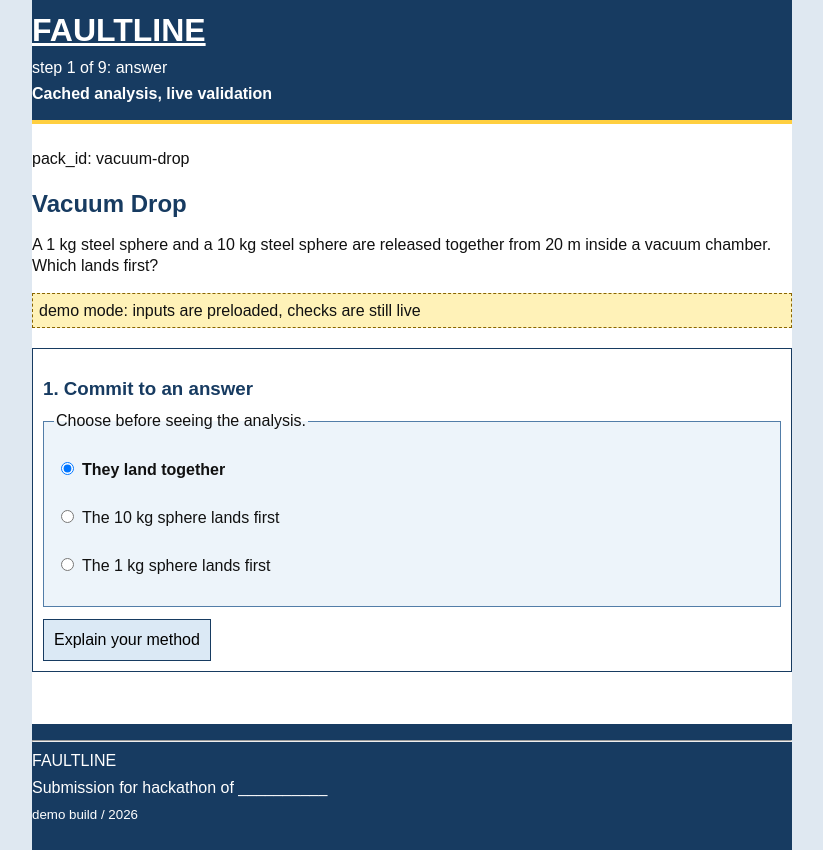
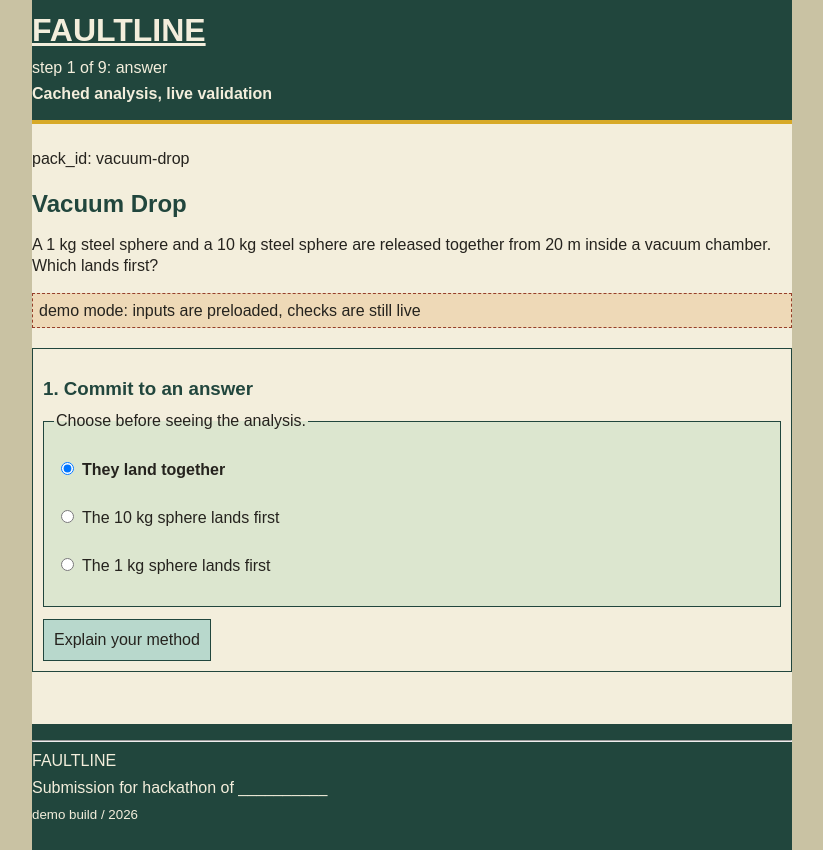
Before and after one commit to nirvairsndhu/faultline-learning, a Next.js app: page /demo in a window 1280 px wide. Shown: the whole page, without its empty margins (228-1051 px from the left). Built offline with nearby package versions, Linux system fonts and the light colour scheme.

Commit message:
style: switch to lab manual palette

```diff
--- a/app/globals.css
+++ b/app/globals.css
@@ -2,14 +2,28 @@
   box-sizing: border-box;
 }
 
+:root {
+  --paper: #f3eedc;
+  --putty: #c9c2a3;
+  --ink: #25231e;
+  --bottle: #21463d;
+  --mustard: #d7a927;
+  --brick: #963e29;
+  --sage: #dce6cf;
+  --manila: #eed9b7;
+  --seafoam: #b8d8cc;
+  --error: #922d23;
+  --success: #2f684b;
+}
+
 html {
-  background: #dfe8f1;
-  color: #111111;
+  background: var(--putty);
+  color: var(--ink);
 }
 
 body {
   margin: 0;
-  color: #111111;
+  color: var(--ink);
   font-family: Arial, Helvetica, sans-serif;
 }
 
@@ -22,23 +36,23 @@ footer {
 main {
   min-height: calc(100vh - 120px);
   padding-bottom: 32px;
-  background: #ffffff;
+  background: var(--paper);
 }
 
 header {
   margin-bottom: 24px;
   padding: 12px 0;
-  border-bottom: 4px solid #ffcf40;
-  background: #173b61;
-  color: #ffffff;
+  border-bottom: 4px solid var(--mustard);
+  background: var(--bottle);
+  color: var(--paper);
 }
 
 header a {
-  color: #ffffff;
+  color: var(--paper);
 }
 
 header a:hover {
-  color: #ffcf40;
+  color: var(--mustard);
 }
 
 header h1 {
@@ -70,7 +84,7 @@ h2,
 h3,
 h4 {
   margin-bottom: 8px;
-  color: #173b61;
+  color: var(--bottle);
 }
 
 p {
@@ -78,11 +92,11 @@ p {
 }
 
 a {
-  color: #174f9b;
+  color: var(--brick);
 }
 
 a:hover {
-  color: black;
+  color: var(--bottle);
   text-decoration-thickness: 2px;
 }
 
@@ -131,15 +145,15 @@ a:active {
 
 .stage {
   padding: 10px;
-  border: 1px solid #173b61;
-  background: #ffffff;
+  border: 1px solid var(--bottle);
+  background: var(--paper);
 }
 
 fieldset {
   margin: 12px 0;
   padding: 10px;
-  border: 1px solid #527da8;
-  background: #edf4fa;
+  border: 1px solid var(--bottle);
+  background: var(--sage);
 }
 
 .choice {
@@ -167,18 +181,18 @@ textarea {
   display: block;
   margin-top: 4px;
   padding: 5px;
-  color: black;
-  background: #fffbe8;
-  border: 1px solid #173b61;
+  color: var(--ink);
+  background: var(--paper);
+  border: 1px solid var(--bottle);
   resize: vertical;
 }
 
 button {
   min-height: 42px;
   padding: 5px 10px;
-  color: black;
-  background: #dbe9f5;
-  border: 1px solid #173b61;
+  color: var(--ink);
+  background: var(--seafoam);
+  border: 1px solid var(--bottle);
   border-radius: 0;
   font: inherit;
   cursor: pointer;
@@ -190,7 +204,7 @@ button:disabled {
 }
 
 button:hover:not(:disabled) {
-  background: #ffdf73;
+  background: var(--mustard);
 }
 
 button:active:not(:disabled) {
@@ -202,7 +216,7 @@ a:focus-visible,
 input:focus-visible,
 textarea:focus-visible,
 summary:focus-visible {
-  outline: 2px solid blue;
+  outline: 2px solid var(--brick);
   outline-offset: 2px;
 }
 
@@ -210,8 +224,8 @@ pre {
   max-width: 100%;
   overflow-x: auto;
   padding: 8px;
-  border: 1px solid #6f6a4f;
-  background: #f4f0dc;
+  border: 1px solid var(--bottle);
+  background: var(--manila);
   white-space: pre-wrap;
   overflow-wrap: anywhere;
 }
@@ -224,8 +238,8 @@ pre {
 blockquote {
   margin-left: 0;
   padding: 8px 8px 8px 12px;
-  border-left: 4px solid #174f9b;
-  background: #edf4fa;
+  border-left: 4px solid var(--brick);
+  background: var(--sage);
 }
 
 dl {
@@ -252,46 +266,46 @@ table {
 th,
 td {
   padding: 6px;
-  border: 1px solid #173b61;
+  border: 1px solid var(--bottle);
   text-align: left;
   vertical-align: top;
   overflow-wrap: anywhere;
 }
 
 th {
-  background: #173b61;
-  color: #ffffff;
+  background: var(--bottle);
+  color: var(--paper);
 }
 
 tbody tr:nth-child(even) td {
-  background: #edf4fa;
+  background: var(--sage);
 }
 
 tbody tr:hover td,
 tbody tr:hover th {
-  background: #ffedaa;
+  background: var(--manila);
 }
 
 .notice {
   padding: 6px;
-  border: 1px dashed #8a6500;
-  background: #fff2b8;
+  border: 1px dashed var(--brick);
+  background: var(--manila);
 }
 
 .error {
-  color: red;
+  color: var(--error);
   font-weight: bold;
 }
 
 .success {
-  color: green;
+  color: var(--success);
   font-weight: bold;
 }
 
 .success-box {
   margin-top: 12px;
   padding: 8px;
-  border: 2px solid green;
+  border: 2px solid var(--success);
 }
 
 details {
@@ -304,8 +318,8 @@ summary:hover {
 
 footer {
   padding: 8px 0 20px;
-  background: #173b61;
-  color: #ffffff;
+  background: var(--bottle);
+  color: var(--paper);
 }
 
 footer p {
```
